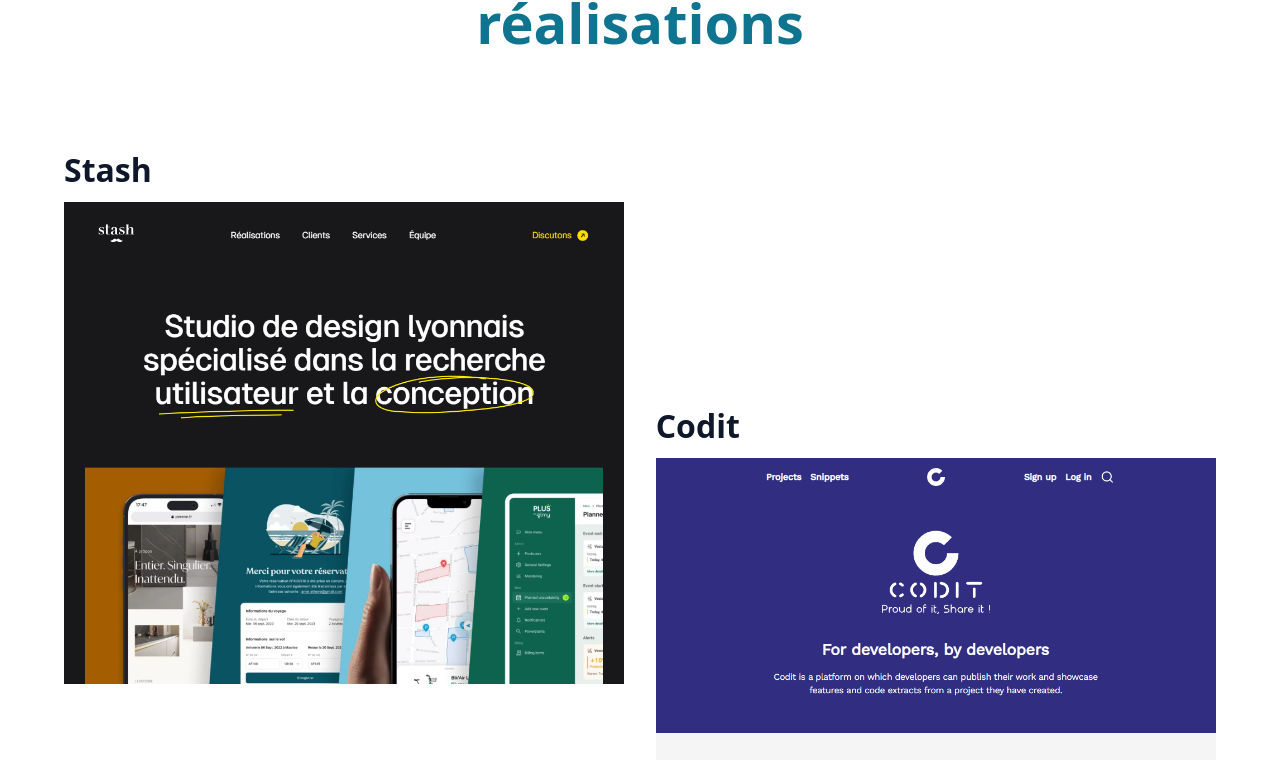
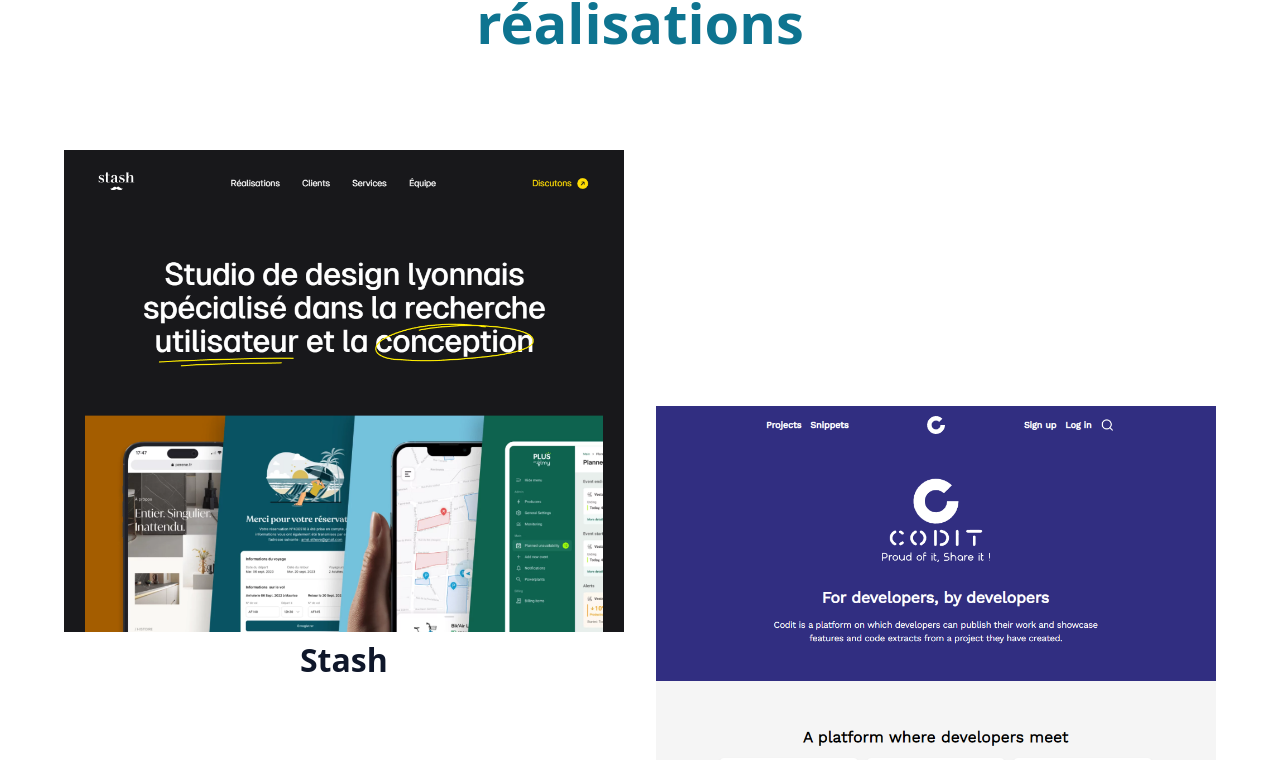
Before and after one commit to SebastienLaurentt/Portfolio-V2, a Next.js app: page / in a window 1280 px wide. Shown: the part 2448-3208 px from the top of the page. Built offline with nearby package versions, Linux system fonts and the light colour scheme.

Commit message:
update projectCard component

```diff
--- a/components/ProjectCard/ProjectCard.tsx
+++ b/components/ProjectCard/ProjectCard.tsx
@@ -18,16 +18,14 @@ const ProjectCard = ({
   return (
     <div className={`mb-16 ${classname}`}>
       <div>
-        <div className="flex items-center gap-x-4 mb-2">
-          <div>
-            <h3 className="mb-1">{projectTitle}</h3>
-          </div>
+        <div className="mb-2">
+          <Image src={src} alt={alt} />
         </div>
-        <div className="">
-        <Image src={src} alt={alt} />
+        <div className="text-center">
+          <h3 className="mb-1">{projectTitle}</h3>
+          <p className="text-sm md:text-sm">{projectDescription}</p>
         </div>
 
-        <p className="text-sm md:text-sm">{projectDescription}</p>
       </div>
     </div>
   );
```
